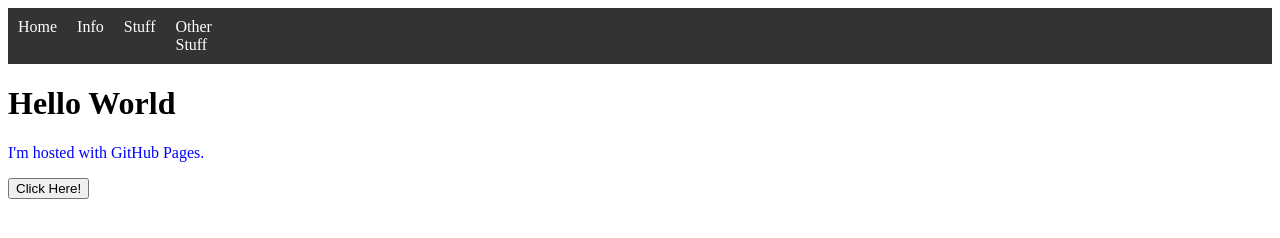
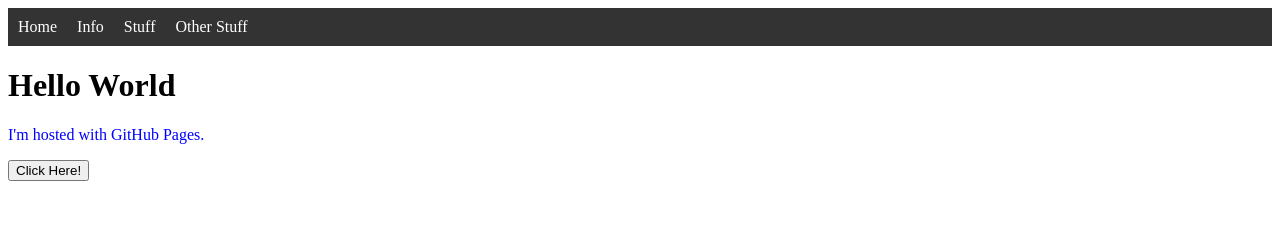
Before and after one commit to hannesmcman/hannesmcman.github.io, a plain HTML site: page index.html in a window 1280 px wide. Drawn offline with Linux system fonts and the light colour scheme.

Commit message:
remove width

```diff
--- a/CSS/styles.css
+++ b/CSS/styles.css
@@ -24,7 +24,6 @@ li a {
 	text-align:center;
 	padding:10px;
 	text-decoration:none;
-	width:25%;
 }
 
 li a:hover {
```
